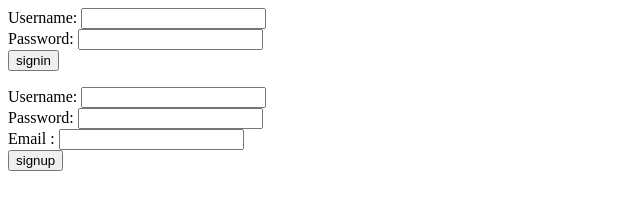
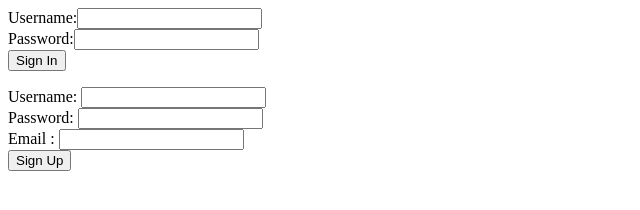
Before and after one commit to augustecolle/Komen-eten, a plain HTML site: page public/login.html in a window 1280 px wide. Shown: the full height of the page, 0-640 px from the left. Drawn offline with Linux system fonts and the light colour scheme.

Commit message:
login page issaa muchaa nicer now!

```diff
--- a/public/login.html
+++ b/public/login.html
@@ -1,22 +1,32 @@
 
 <html>
 <head>
+<link rel="stylesheet" href="style.css">
 <title>This is a login test page </title>
 </head>
 <body>
 
-<!-- sign in form -->
-<form action="cgi-bin/signin.cgi" method="POST">
-Username: <input type="text" name="username" required><br>
-Password: <input type="text" name="password" required><br>
-<input type="submit" value="signin" name="signin">
-</form>
+<div id="inner">
+	<!-- sign in form -->
+	<div class="form" id="signin_form">
+		<form action="cgi-bin/signin.cgi" method="POST">
+		<label for="username">Username:</label><input type="text"        name="username" required><br>
+		<label for="password">Password:</label><input type="password"    name="password" required><br>
+		<div class="button_wrapper"><button type="submit" value="signin" name="signin">Sign In</button></div>
+		</form>
+	</div>
 
-<!-- sign up form -->
-<form action="cgi-bin/signup.cgi" method="POST">
-Username: <input type="text" name="username" required><br>
-Password: <input type="text" name="password" required><br>
-Email   : <input type="email"name="email"    required><br>
-<input type="submit" value="signup" name="signup">
+	<!-- sign up form -->
+	<div class="form" id="signup_form">
+		<form action="cgi-bin/signup.cgi" method="POST">
+		<label for="username">Username:</label> <input type="text"     name="username" required><br>
+		<label for="password">Password:</label> <input type="password" name="password" required><br>
+		<label for="email"   >Email   :</label> <input type="email"    name="email"    required><br>
+		<div class="button_wrapper"><button type="submit" value="signup" name="signup">Sign Up</button></div>
+		</form>
+	</div>
+
+</div>
+
 </body>
 </html>
```
Also changed, not shown: 1 other file.
